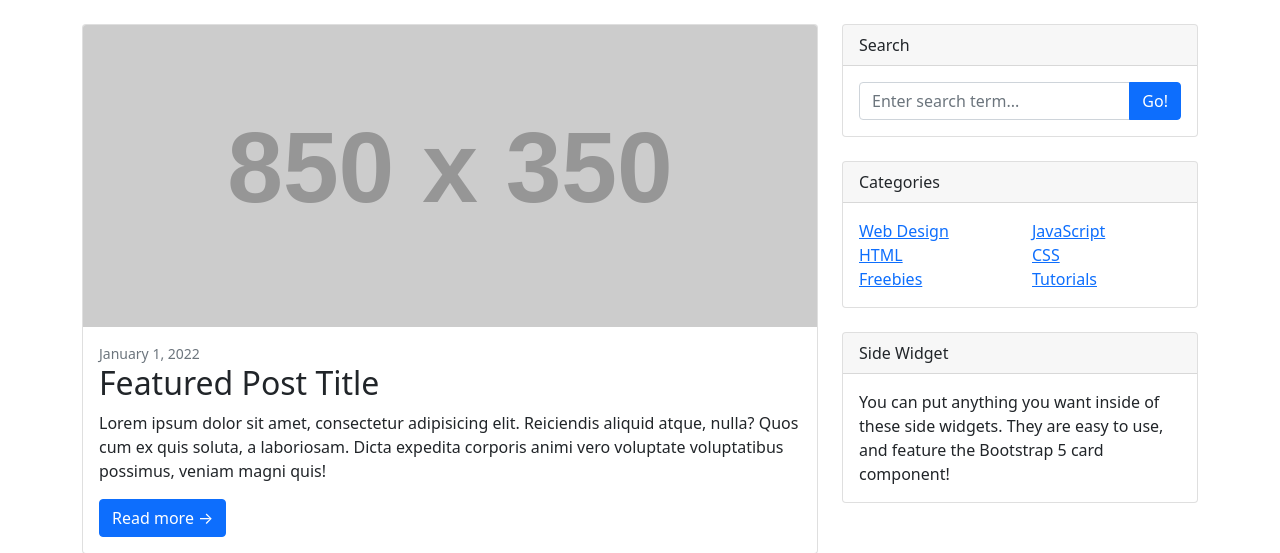
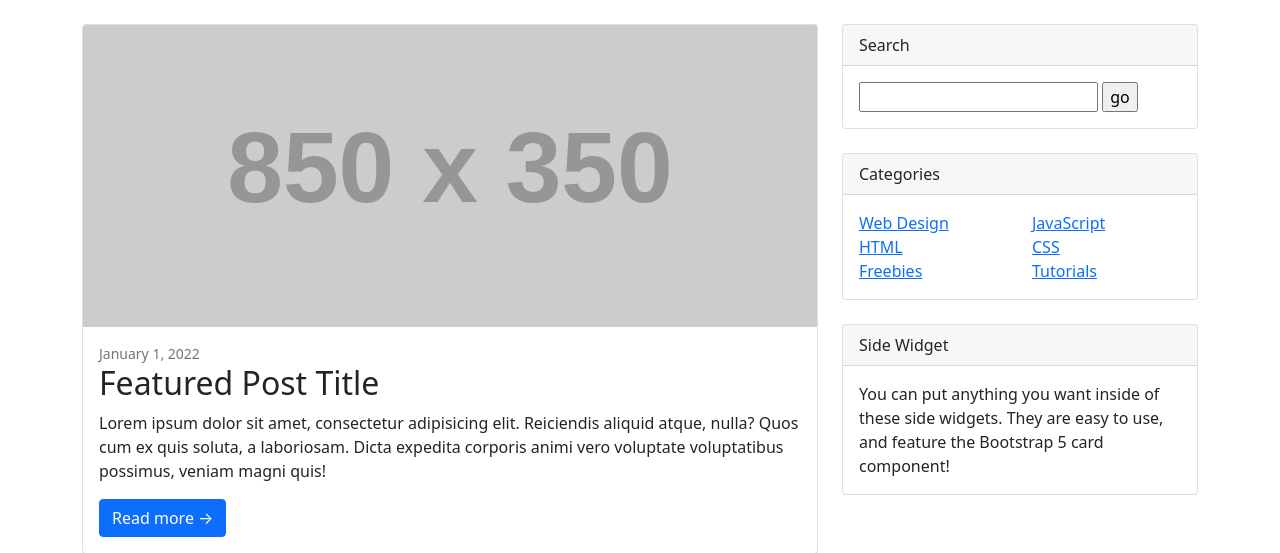
Before and after one commit to gabrielgarabedian/mi_proyecto_final, a Django app: page /blog/ in a window 1280 px wide. Shown: the part 201-754 px from the top of the page. Run offline with Django 4.2, Linux system fonts and the light colour scheme; the visitor is signed in with stand-in values (Sample User, id 1); grey boxes labelled with a size stand in for pictures from a placeholder-image service; data that the repository does not hold is empty; some libraries are stand-ins or nearby versions.

Commit message:
cargado busqueda

```diff
--- a/blog/templates/blog/index.html
+++ b/blog/templates/blog/index.html
@@ -119,10 +119,11 @@
                     <div class="card mb-4">
                         <div class="card-header">Search</div>
                         <div class="card-body">
-                            <div class="input-group">
-                                <input class="form-control" type="text" placeholder="Enter search term..." aria-label="Enter search term..." aria-describedby="button-search" />
-                                <button class="btn btn-primary" id="button-search" type="button">Go!</button>
-                            </div>
+                            <form action="{% url 'search-by-name-post' %}" method="get">
+                                {% csrf_token %}
+                                <input type="search" name="post-title">
+                                <input type="submit" value="go">
+                            </form>
                         </div>
                     </div>
                     <!-- Categories widget-->
--- a/blog/urls.py
+++ b/blog/urls.py
@@ -6,6 +6,7 @@ urlpatterns = [
     path('list/', ListPost.as_view(), name="list-post"),
     path('login/', BlogLogin.as_view(), name="blog-login"),
     path('logout/', BlogLogout.as_view(), name="blog-logout"),
+    path('search-by-name/', SearchPostByName.as_view(), name="search-by-name-post"),
 
 
 ]
--- a/blog/views.py
+++ b/blog/views.py
@@ -1,3 +1,4 @@
+from turtle import title
 from django.shortcuts import render
 from blog.models import Configuracion
 from django.views.generic import ListView, CreateView, DeleteView, UpdateView, DetailView
@@ -21,3 +22,8 @@ class BlogLogin(LoginView):
 
 class BlogLogout(LogoutView):
     template_name = 'blog/blog_logout.html'
+
+class SearchPostByName(ListView):#se agrega antes del listview el LoginRequiredMixin para filtrar el acceso con login
+    def get_queryset(self):
+        post_title= self.request.GET.get('post-title')
+        return Post.objects.filter(title__icontains=post_title)
```
